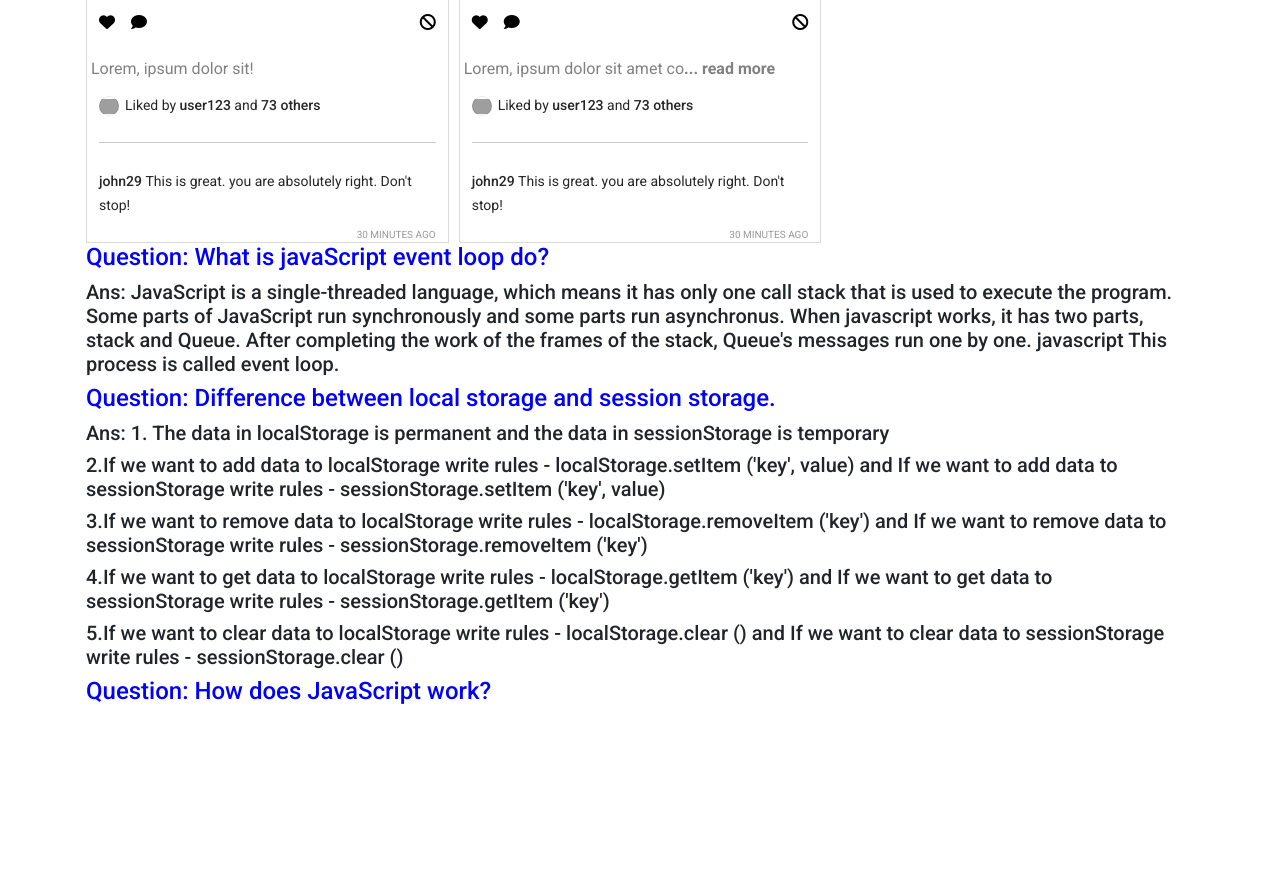
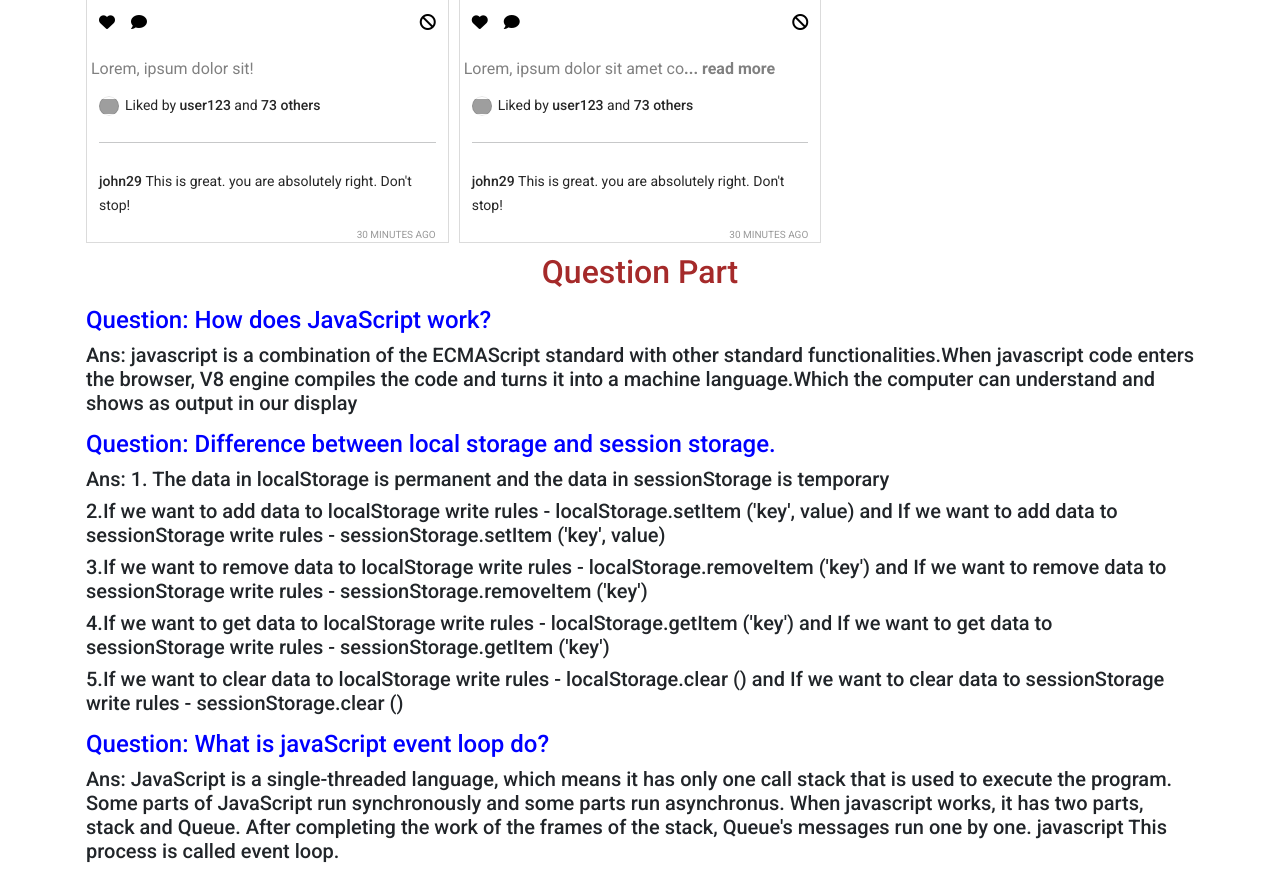
Before and after one commit to keya12345/insta-shohor, a plain HTML site: page index.html in a window 1280 px wide. Shown: the part 1289-2176 px from the top of the page. Before the commit the page ends 2018 px from the top, so only its background shows below. Drawn offline with nearby package versions, Linux system fonts and the light colour scheme; grey boxes are pictures that could not be loaded.

Commit message:
all most done

```diff
--- a/css/style.css
+++ b/css/style.css
@@ -243,9 +243,16 @@ img {
 #reported {
   display: none;
 }
+.q-part {
+  color: brown;
+  text-align: center;
+  margin-top: 10px;
+  margin-bottom: 6px;
+}
 
 .question {
   color: blue;
+  margin-top: 15px;
 }
 
 @media only screen and (max-width: 992px) {
--- a/index.html
+++ b/index.html
@@ -78,10 +78,13 @@
             </div>
 
             <section>
+                <h2 class="q-part">Question Part</h2>
                 <div>
-                    <h4 class="question">Question: What is javaScript event loop do?</h4>
-                <h5 class="ans">Ans: JavaScript is a single-threaded language, which means it has only one call stack that is used to execute the program. Some parts of JavaScript run synchronously and some parts run asynchronus. When javascript works, it has two parts, stack and Queue. After completing the work of the frames of the stack, Queue's messages run one by one. javascript This process is called event loop.</h5>
+                    <h4 class="question">Question: How does JavaScript work? </h4>
+                    <h5>Ans: javascript is a combination of the ECMAScript standard with other standard functionalities.When javascript code enters the browser, V8 engine compiles the code and turns it into a machine language.Which the computer can understand and shows as output in our display </h5>
                 </div>
+
+
                 <div>
                     <h4 class="question">Question: Difference between local storage and session storage.</h4>
                     <h5 class="ans">Ans: 1.  The data in localStorage is permanent and the data in sessionStorage is temporary</h5>
@@ -97,8 +100,10 @@
                 </div>
 
                 <div>
-                    <h4 class="question">Question: How does JavaScript work? </h4>
+                    <h4 class="question">Question: What is javaScript event loop do?</h4>
+                <h5 class="ans">Ans: JavaScript is a single-threaded language, which means it has only one call stack that is used to execute the program. Some parts of JavaScript run synchronously and some parts run asynchronus. When javascript works, it has two parts, stack and Queue. After completing the work of the frames of the stack, Queue's messages run one by one. javascript This process is called event loop.</h5>
                 </div>
+
 
             </section>
         </main>
```
